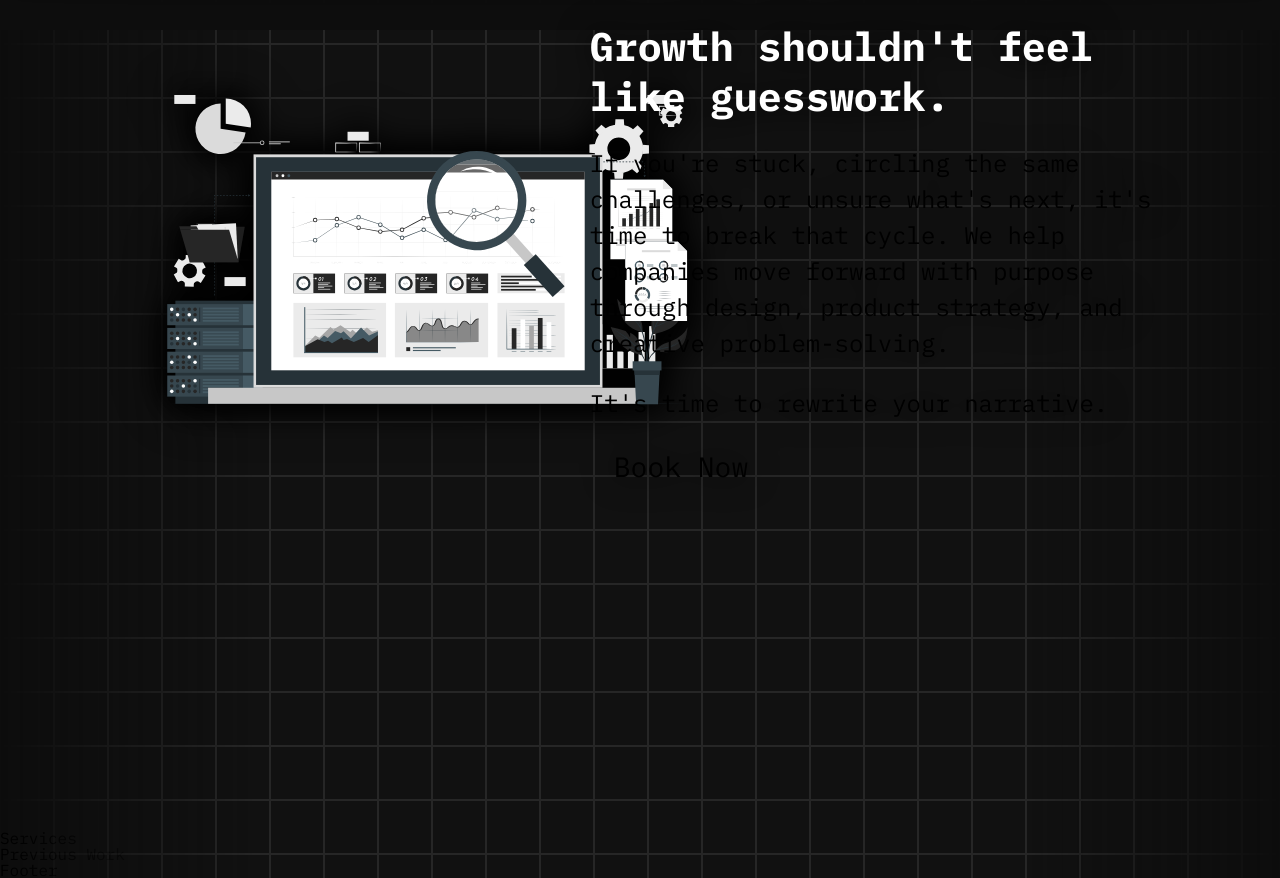
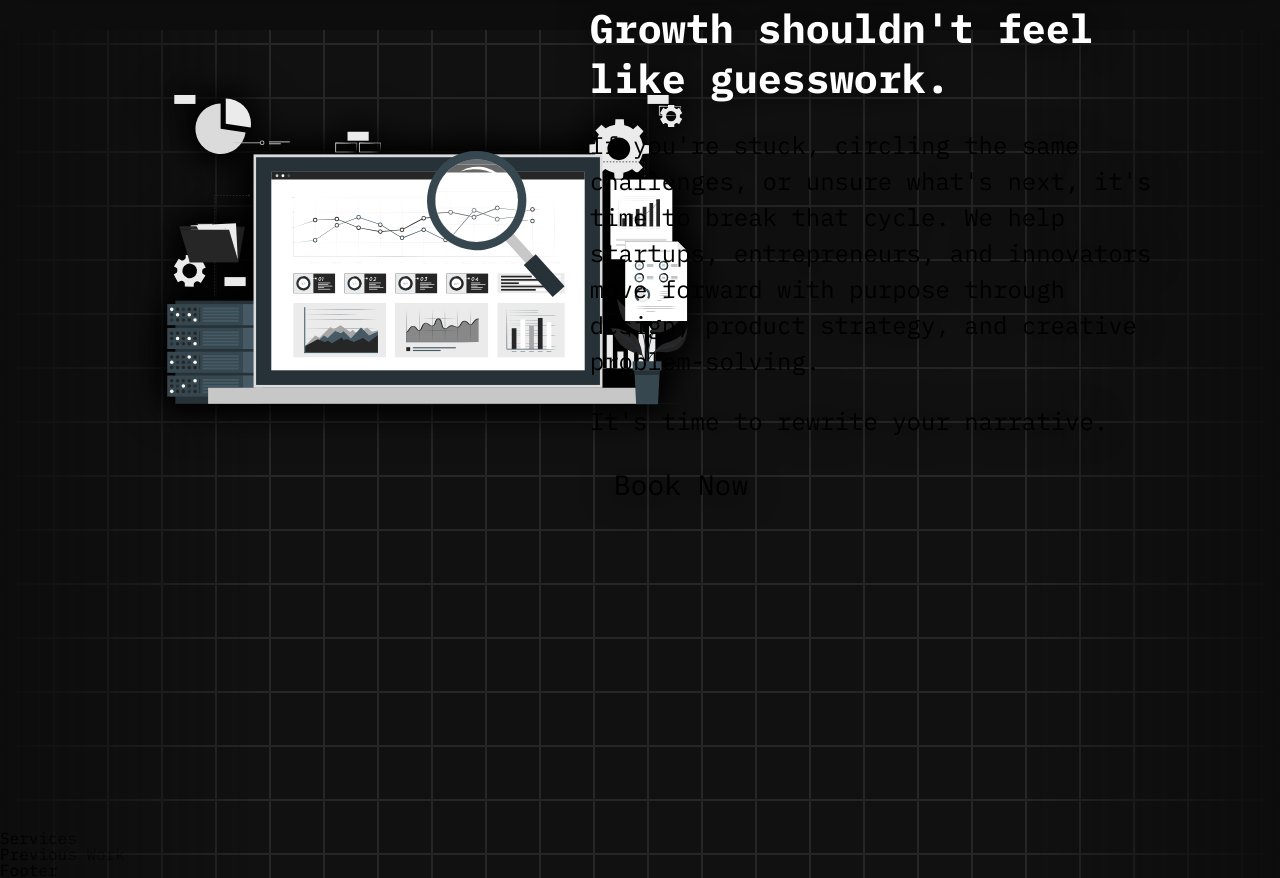
Before and after one commit to evan-baron/retcon-consulting, a Next.js app: page / in a window 1280 px wide. Shown: the part 820-1698 px from the top of the page. Built offline with nearby package versions, Linux system fonts and the light colour scheme; a web font is replaced by a local one.

Commit message:
some typography changes

```diff
--- a/src/app/components/hero/Hero.tsx
+++ b/src/app/components/hero/Hero.tsx
@@ -10,7 +10,7 @@ import styles from './hero.module.scss';
 import CTA from '../ctaButton/CTA';
 
 // Words for the typing effect
-const words = ['Reimagine', 'Redefine', 'Rewrite', 'Remove your obstacles'];
+const words = ['Reimagine', 'Redefine', 'Rewrite', 'Remove your obstacles.'];
 
 function Hero() {
 	// Effect to handle mouse movement and create effects under the mouse
--- a/src/app/components/summary/Summary.tsx
+++ b/src/app/components/summary/Summary.tsx
@@ -32,8 +32,8 @@ function Summary() {
 					<p className={styles['summary-text']}>
 						If you&#39;re stuck, circling the same challenges, or unsure
 						what&#39;s next, it&#39;s time to break that cycle. We help
-						companies move forward with purpose through design, product
-						strategy, and creative problem-solving.
+						startups, entrepreneurs, and innovators move forward with purpose
+						through design, product strategy, and creative problem-solving.
 					</p>
 					<p className={styles['summary-text']}>
 						It&#39;s time to rewrite your narrative.
```
